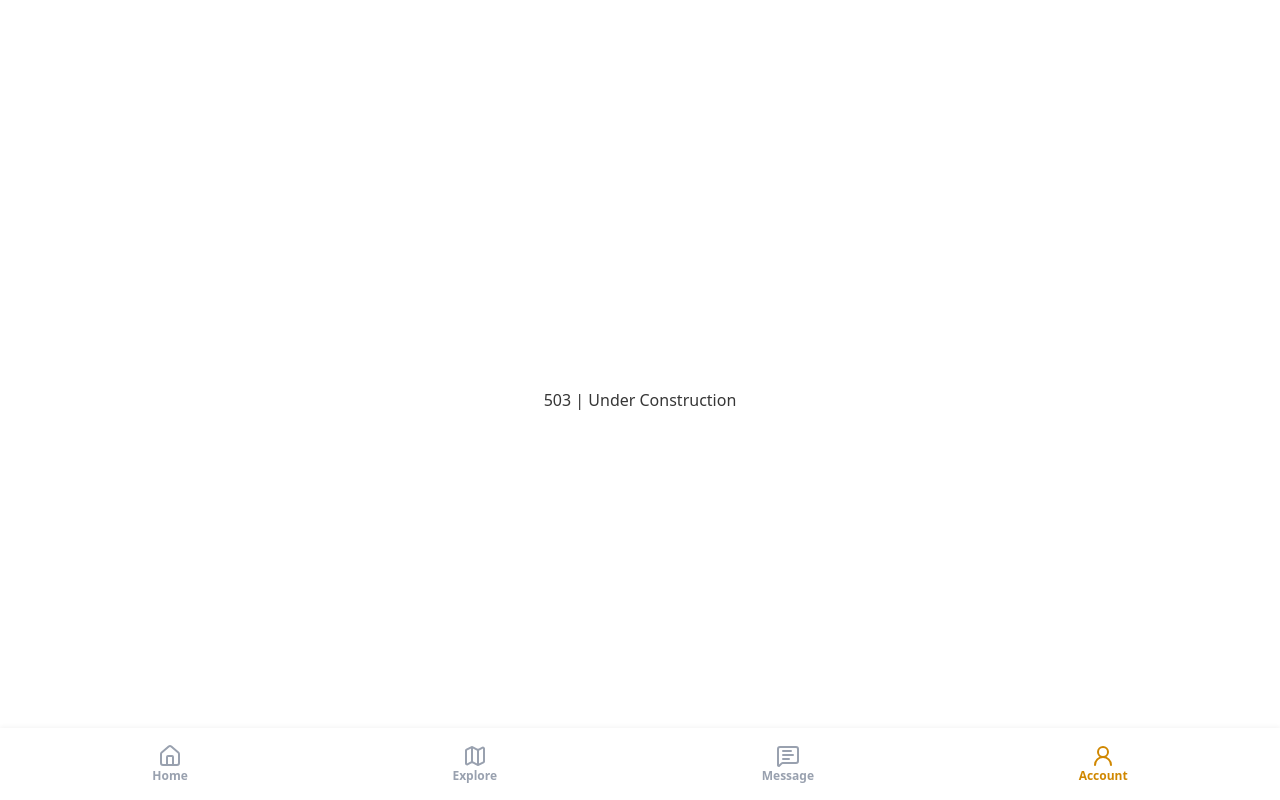
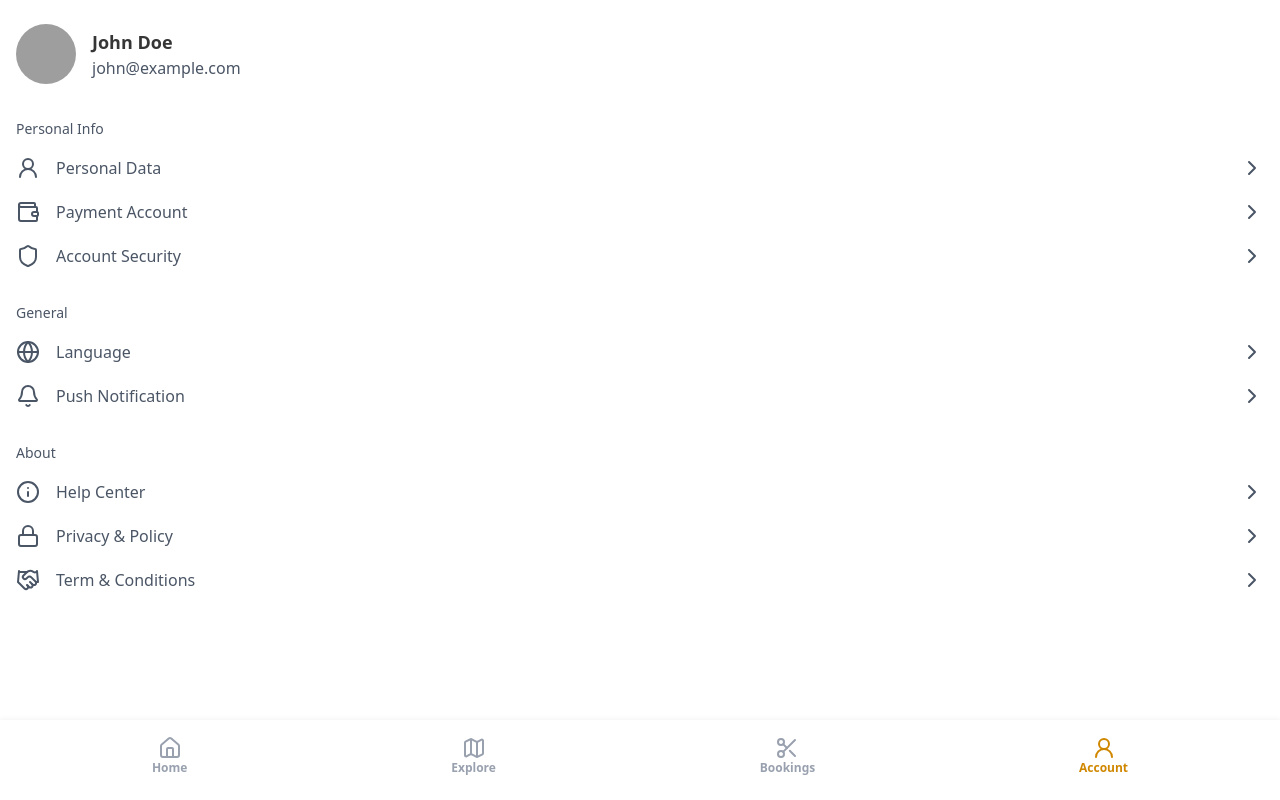
Before and after one commit to devshad7/TheQBarber, a Next.js app: page /dashboard/account in a window 1280 px wide. Built offline with nearby package versions, Linux system fonts and the light colour scheme; grey boxes are pictures that could not be loaded.

Commit message:
Feat: added account ui

```diff
--- a/package.json
+++ b/package.json
@@ -10,6 +10,7 @@
   },
   "dependencies": {
     "@clerk/nextjs": "^6.25.0",
+    "@radix-ui/react-avatar": "^1.1.10",
     "@radix-ui/react-dialog": "^1.1.14",
     "@radix-ui/react-label": "^2.1.7",
     "@radix-ui/react-radio-group": "^1.3.7",
--- a/src/app/dashboard/account/page.tsx
+++ b/src/app/dashboard/account/page.tsx
@@ -1,12 +1,11 @@
+import Account from "@/components/layout/account/Account";
 import Footer from "@/components/layout/Footer";
 import React from "react";
 
 function Page() {
   return (
     <>
-      <div className="min-h-screen w-full flex justify-center items-center">
-        503 | Under Construction
-      </div>
+      <Account />
       <Footer />
     </>
   );
--- a/src/components/layout/Footer.tsx
+++ b/src/components/layout/Footer.tsx
@@ -1,6 +1,11 @@
-"use client"
+"use client";
 
-import { House, Map, MessageSquareText, UserRound } from "lucide-react";
+import {
+  House,
+  Map,
+  Scissors,
+  UserRound,
+} from "lucide-react";
 import Link from "next/link";
 import { usePathname } from "next/navigation";
 import React from "react";
@@ -9,7 +14,7 @@ const Footer = () => {
   const pathname = usePathname();
 
   return (
-    <footer className="fixed left-0 bottom-0 shadow-[0_-1px_5px_rgba(0,0,0,0.05)] text-center py-4 w-full z-50">
+    <footer className="fixed left-0 bottom-0 bg-white shadow-[0_-1px_5px_rgba(0,0,0,0.05)] text-center pt-4 pb-6 w-full z-50">
       <div className="max-w-7xl mx-auto px-5">
         <div className="flex justify-around items-center text-gray-400">
           <Link
@@ -35,15 +40,15 @@ const Footer = () => {
             <span className="font-semibold">Explore</span>
           </Link>
           <Link
-            href={"/dashboard/messages"}
+            href={"/dashboard/bookings"}
             className={
-              pathname === "/dashboard/messages"
+              pathname === "/dashboard/bookings"
                 ? "flex flex-col items-center text-xs text-yellow-600"
                 : "flex flex-col items-center text-xs"
             }
           >
-            <MessageSquareText />
-            <span className="font-semibold">Message</span>
+            <Scissors />
+            <span className="font-semibold">Bookings</span>
           </Link>
           <Link
             href={"/dashboard/account"}
--- /dev/null
+++ b/src/components/layout/account/Account.tsx
@@ -0,0 +1,104 @@
+import { Avatar, AvatarFallback, AvatarImage } from "@/components/ui/avatar";
+import {
+  Bell,
+  ChevronRight,
+  Globe,
+  Handshake,
+  Info,
+  Lock,
+  Shield,
+  UserRound,
+  Wallet,
+} from "lucide-react";
+import Link from "next/link";
+import React from "react";
+
+const Account = () => {
+  return (
+    <div className="max-w-7xl mx-auto px-4 pt-6 pb-8">
+      <div className="flex items-center gap-4 pb-4">
+        <Avatar className="w-[60px] h-[60px]">
+          <AvatarImage src={"/assets/placeholder.svg"} alt="user_image" />
+          <AvatarFallback>CN</AvatarFallback>
+        </Avatar>
+        <div className="">
+          <h2 className="text-lg font-semibold">John Doe</h2>
+          <span className="text-gray-600">john@example.com</span>
+        </div>
+      </div>
+      <div className="py-4">
+        <span className="text-sm text-gray-600">Personal Info</span>
+        <div className="space-y-5 mt-4 text-gray-600">
+          <Link href={""} className="flex items-center justify-between">
+            <div className="flex items-center gap-4">
+              <UserRound />
+              <span>Personal Data</span>
+            </div>
+            <ChevronRight />
+          </Link>
+          <Link href={""} className="flex items-center justify-between">
+            <div className="flex items-center gap-4">
+              <Wallet />
+              <span>Payment Account</span>
+            </div>
+            <ChevronRight />
+          </Link>
+          <Link href={""} className="flex items-center justify-between">
+            <div className="flex items-center gap-4">
+              <Shield />
+              <span>Account Security</span>
+            </div>
+            <ChevronRight />
+          </Link>
+        </div>
+      </div>
+      <div className="py-4">
+        <span className="text-sm text-gray-600">General</span>
+        <div className="space-y-5 mt-4 text-gray-600">
+          <Link href={""} className="flex items-center justify-between">
+            <div className="flex items-center gap-4">
+              <Globe />
+              <span>Language</span>
+            </div>
+            <ChevronRight />
+          </Link>
+          <Link href={""} className="flex items-center justify-between">
+            <div className="flex items-center gap-4">
+              <Bell />
+              <span>Push Notification</span>
+            </div>
+            <ChevronRight />
+          </Link>
+        </div>
+      </div>
+      <div className="py-4">
+        <span className="text-sm text-gray-600">About</span>
+        <div className="space-y-5 mt-4 text-gray-600">
+          <Link href={""} className="flex items-center justify-between">
+            <div className="flex items-center gap-4">
+              <Info />
+              <span>Help Center</span>
+            </div>
+            <ChevronRight />
+          </Link>
+          <Link href={""} className="flex items-center justify-between">
+            <div className="flex items-center gap-4">
+              <Lock />
+              <span>Privacy & Policy</span>
+            </div>
+            <ChevronRight />
+          </Link>
+          <Link href={""} className="flex items-center justify-between">
+            <div className="flex items-center gap-4">
+              <Handshake />
+              <span>Term & Conditions</span>
+            </div>
+            <ChevronRight />
+          </Link>
+        </div>
+      </div>
+    </div>
+  );
+};
+
+export default Account;
--- /dev/null
+++ b/src/components/ui/avatar.tsx
@@ -0,0 +1,53 @@
+"use client"
+
+import * as React from "react"
+import * as AvatarPrimitive from "@radix-ui/react-avatar"
+
+import { cn } from "@/lib/utils"
+
+function Avatar({
+  className,
+  ...props
+}: React.ComponentProps<typeof AvatarPrimitive.Root>) {
+  return (
+    <AvatarPrimitive.Root
+      data-slot="avatar"
+      className={cn(
+        "relative flex size-8 shrink-0 overflow-hidden rounded-full",
+        className
+      )}
+      {...props}
+    />
+  )
+}
+
+function AvatarImage({
+  className,
+  ...props
+}: React.ComponentProps<typeof AvatarPrimitive.Image>) {
+  return (
+    <AvatarPrimitive.Image
+      data-slot="avatar-image"
+      className={cn("aspect-square size-full", className)}
+      {...props}
+    />
+  )
+}
+
+function AvatarFallback({
+  className,
+  ...props
+}: React.ComponentProps<typeof AvatarPrimitive.Fallback>) {
+  return (
+    <AvatarPrimitive.Fallback
+      data-slot="avatar-fallback"
+      className={cn(
+        "bg-muted flex size-full items-center justify-center rounded-full",
+        className
+      )}
+      {...props}
+    />
+  )
+}
+
+export { Avatar, AvatarImage, AvatarFallback }
```
Also changed, not shown: src/app/dashboard/bookings/page.tsx (renamed from src/app/dashboard/messages/page.tsx), 1 other file (tests, documents, lock files or other folders).
